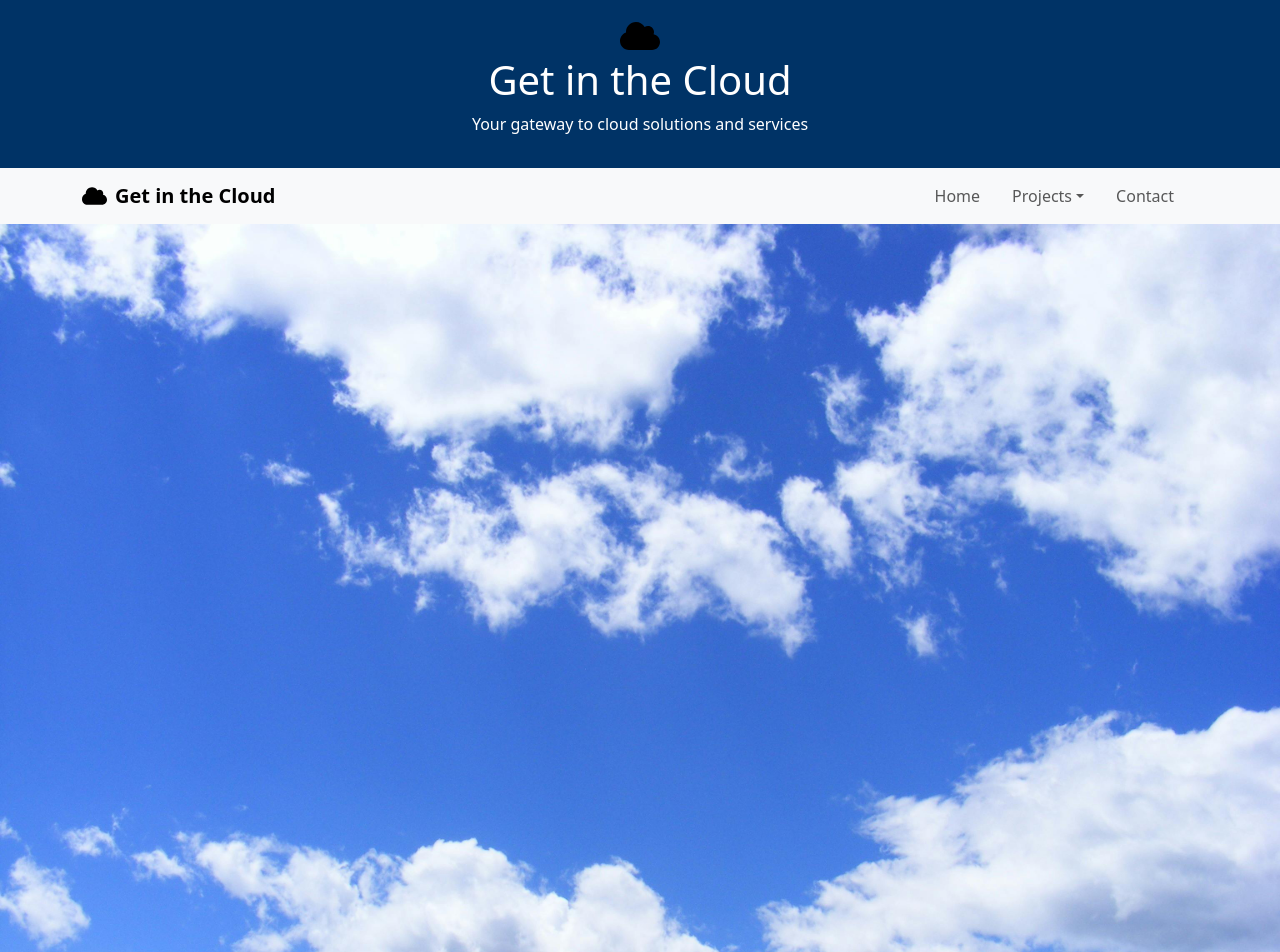
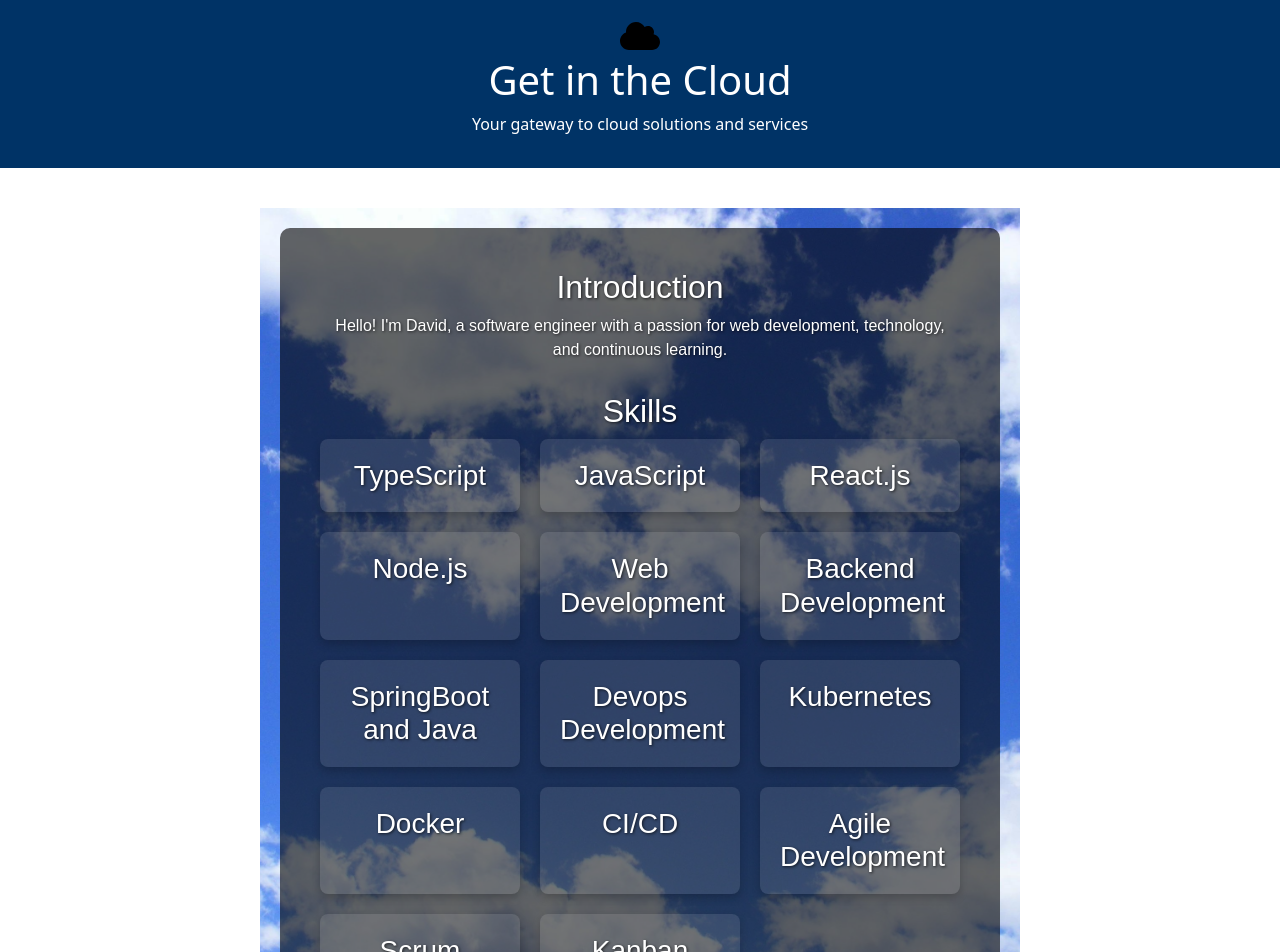
Before and after one commit to iguannago/about-me, a React (Vite) app: page / in a window 1280 px wide. Shown: the top 952 px of the page. Built offline with nearby package versions, Linux system fonts and the light colour scheme.

Commit message:
improve main content

```diff
--- /dev/null
+++ b/src/App.css
@@ -0,0 +1,31 @@
+.app-container {
+  font-family: Arial, sans-serif;
+  text-align: center;
+  max-width: 800px;
+  margin: 0 auto;
+  padding: 20px;
+}
+
+.header {
+  background-color: #003366;
+  padding: 20px;
+  color: white;
+}
+
+.main-content {
+  margin: 20px 0;
+}
+
+.footer {
+  background-color: #003366;
+  color: white;
+  margin-top: 20px;
+  padding: 1rem 0;
+  font-size: 0.9em;
+}
+
+.brand-icon {
+  width: 40px;
+  height: 40px;
+  vertical-align: middle;
+}
--- a/src/App.tsx
+++ b/src/App.tsx
@@ -1,55 +1,12 @@
-import { Navbar, Container, Nav, NavDropdown } from 'react-bootstrap';
-import { FontAwesomeIcon } from '@fortawesome/react-fontawesome';
-import { faCloud } from '@fortawesome/free-solid-svg-icons';
-import 'bootstrap/dist/css/bootstrap.min.css';
-import Image from 'react-bootstrap/Image';
+import React from 'react';
+import MainContent from './components/MainContent';
+import './App.css';
 
-const App = () => {
+const App: React.FC = () => {
   return (
-    <>
-      <Navbar expand='lg' className='bg-body-tertiary'>
-        <Container>
-          <Navbar.Brand href='#home' className='d-flex align-items-center'>
-            <FontAwesomeIcon icon={faCloud} />
-            <span className='ms-2'>
-              <strong>Get in the Cloud</strong>
-            </span>
-          </Navbar.Brand>
-          <Navbar.Toggle aria-controls='basic-navbar-nav' />
-          <Navbar.Collapse id='basic-navbar-nav'>
-            <Nav className='ms-auto d-flex align-items-center'>
-              <Nav.Link href='#home' className='me-3'>
-                Home
-              </Nav.Link>
-              <NavDropdown
-                title='Projects'
-                id='basic-nav-dropdown'
-                className='me-3'
-              >
-                <NavDropdown.Item href='#action/3.1'>
-                  Project 1
-                </NavDropdown.Item>
-                <NavDropdown.Item href='#action/3.2'>
-                  Project 2
-                </NavDropdown.Item>
-                <NavDropdown.Item href='#action/3.3'>
-                  Project 3
-                </NavDropdown.Item>
-                <NavDropdown.Divider />
-                <NavDropdown.Item href='#action/3.4'>
-                  Separated link
-                </NavDropdown.Item>
-              </NavDropdown>
-              <Nav.Link href='#contact' className='me-3'>
-                Contact
-              </Nav.Link>
-            </Nav>
-          </Navbar.Collapse>
-        </Container>
-      </Navbar>
-
-      <Image src='pexels-pixabay-53594.jpg' fluid />
-    </>
+    <div className='app-container'>
+      <MainContent />
+    </div>
   );
 };
 
--- /dev/null
+++ b/src/components/MainContent.css
@@ -0,0 +1,39 @@
+.main-content {
+  display: flex;
+  justify-content: center;
+  align-items: center;
+  min-height: 100vh;
+  padding: 20px;
+  color: white;
+  text-shadow: 1px 1px 3px rgba(0, 0, 0, 0.7);
+}
+
+.content-wrapper {
+  background: rgba(0, 0, 0, 0.6);
+  padding: 40px;
+  border-radius: 10px;
+  max-width: 800px;
+  width: 100%;
+}
+
+.intro-section, .skills-section, .projects-section {
+  margin-bottom: 30px;
+}
+
+.skills-grid {
+  display: grid;
+  grid-template-columns: repeat(auto-fit, minmax(150px, 1fr));
+  gap: 20px;
+}
+
+.skill-card {
+  background: rgba(255, 255, 255, 0.1);
+  padding: 20px;
+  border-radius: 8px;
+  text-align: center;
+  box-shadow: 0 4px 8px rgba(0, 0, 0, 0.2);
+}
+
+.skill-card h3 {
+  margin: 0;
+}
--- /dev/null
+++ b/src/components/MainContent.tsx
@@ -0,0 +1,81 @@
+import React from 'react';
+import './MainContent.css';
+
+const MainContent: React.FC = () => {
+  return (
+    <main
+      className='main-content'
+      style={{
+        backgroundImage: 'url(/pexels-pixabay-53594.jpg)',
+        backgroundSize: 'cover',
+        backgroundPosition: 'center',
+      }}
+    >
+      <div className='content-wrapper'>
+        <section className='intro-section'>
+          <h2>Introduction</h2>
+          <p>
+            Hello! I'm David, a software engineer with a passion for web
+            development, technology, and continuous learning.
+          </p>
+        </section>
+        <section className='skills-section'>
+          <h2>Skills</h2>
+          <div className='skills-grid'>
+            <div className='skill-card'>
+              <h3>TypeScript</h3>
+            </div>
+            <div className='skill-card'>
+              <h3>JavaScript</h3>
+            </div>
+            <div className='skill-card'>
+              <h3>React.js</h3>
+            </div>
+            <div className='skill-card'>
+              <h3>Node.js</h3>
+            </div>
+            <div className='skill-card'>
+              <h3>Web Development</h3>
+            </div>
+            <div className='skill-card'>
+              <h3>Backend Development</h3>
+            </div>
+            <div className='skill-card'>
+              <h3>SpringBoot and Java</h3>
+            </div>
+            <div className='skill-card'>
+              <h3>Devops Development</h3>
+            </div>
+            <div className='skill-card'>
+              <h3>Kubernetes</h3>
+            </div>
+            <div className='skill-card'>
+              <h3>Docker</h3>
+            </div>
+            <div className='skill-card'>
+              <h3>CI/CD</h3>
+            </div>
+            <div className='skill-card'>
+              <h3>Agile Development</h3>
+            </div>
+            <div className='skill-card'>
+              <h3>Scrum</h3>
+            </div>
+            <div className='skill-card'>
+              <h3>Kanban</h3>
+            </div>
+          </div>
+        </section>
+        <section className='projects-section'>
+          <h2>Projects</h2>
+          <p>
+            Check out some of my work on{' '}
+            <a href='https://github.com/iguannago'>GitHub</a>.
+          </p>
+        </section>
+      </div>
+    </main>
+  );
+};
+
+export default MainContent;
```
